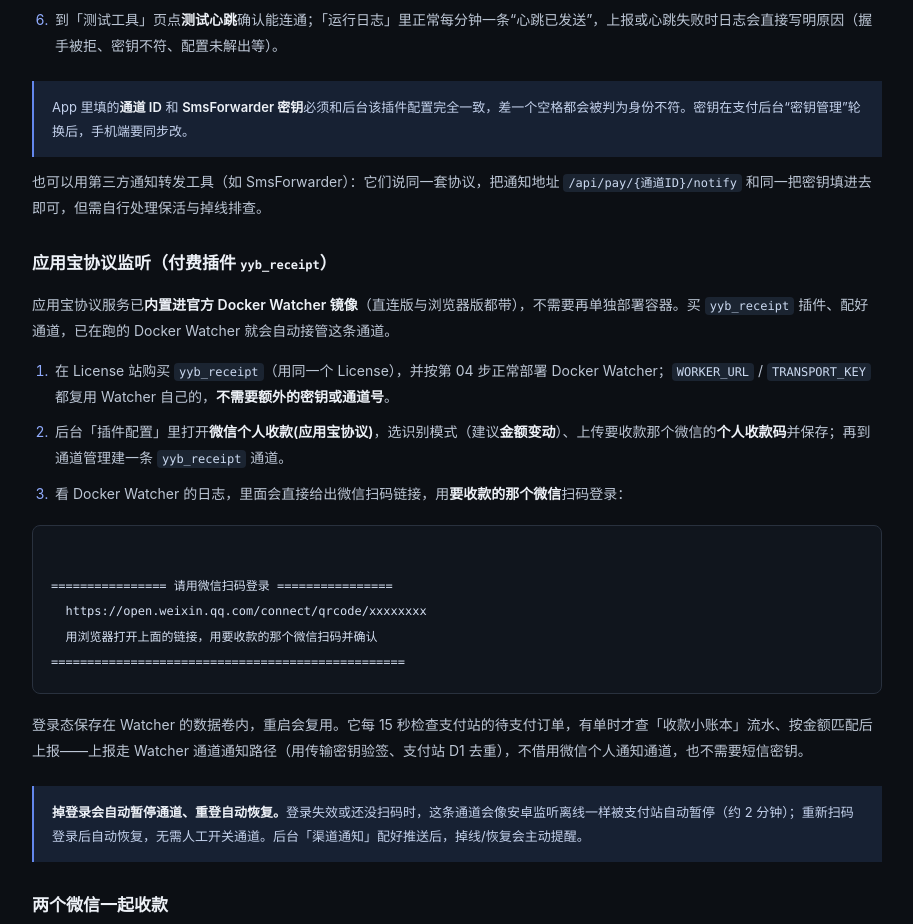
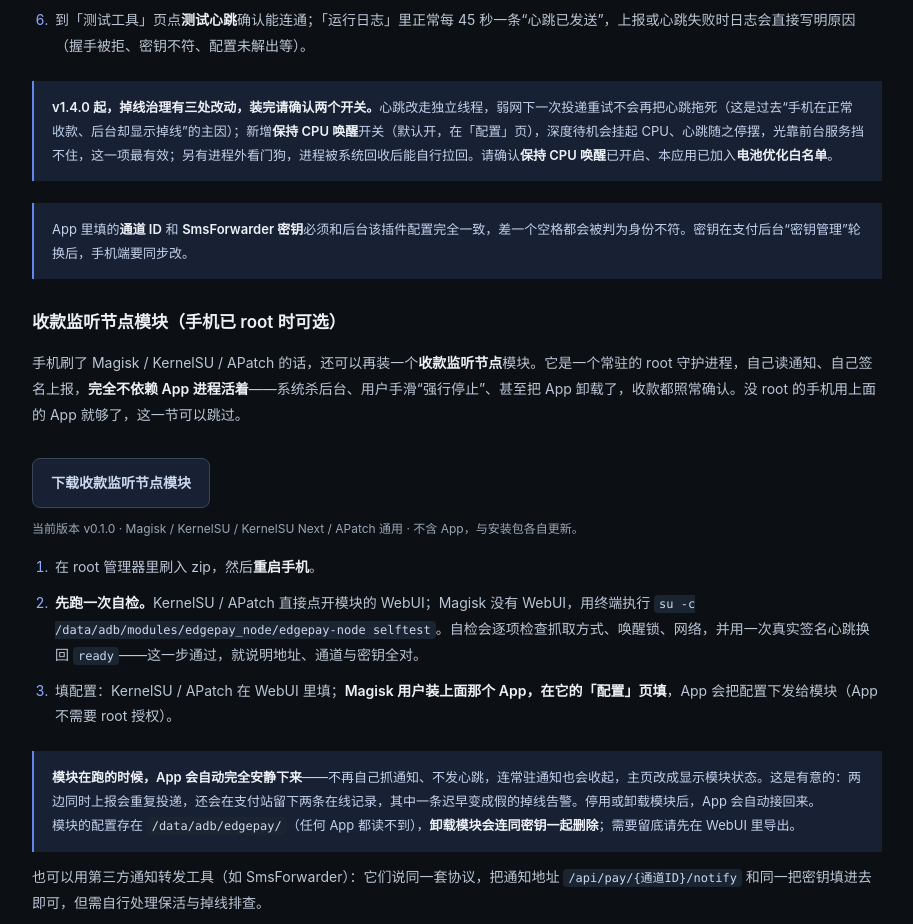
Before and after one commit to Suk-ldev/edgepay-deploy-wizard, a website: page public/guide.html in a window 1280 px wide. Shown: the part 8805-9729 px from the top of the page, without its empty margins (354-1267 px from the left). Drawn offline with Linux system fonts and the light colour scheme.

Commit message:
sync: feat(watcher-android): 模块在时只认模块那一份配置，APP 做镜像

```diff
--- a/public/guide.html
+++ b/public/guide.html
@@ -138,16 +138,27 @@ docker compose logs -f --tail=100</code></pre>
 <h3>手机通知监听</h3>
 <p>先在后台「插件配置」里打开<strong>微信个人收款监听</strong>，填 SmsForwarder 密钥、上传收款码并保存，再到通道管理建一条通道，记下<strong>通道 ID</strong> 和这份配置里的 <strong>SmsForwarder 密钥</strong>。手机端读取微信/支付宝的到账通知并上报，推荐用官方监听端 App：</p>
 <a class="dl-btn" href="/edgepay-watcher-android.apk" download>下载 EdgePay 安卓监听端</a>
-<p class="dl-meta">当前版本 v1.3.5 · Android 8.0 及以上 · 仅官方签名，覆盖安装需用同一来源的包。从第三方转发工具切过来时先卸载旧包。</p>
+<p class="dl-meta">当前版本 v1.4.0 · Android 8.0 及以上 · 仅官方签名，覆盖安装需用同一来源的包。从第三方转发工具切过来时先卸载旧包。</p>
 <ol class="fill-list">
 <li>安装后首次打开，按提示到系统设置里给 <strong>EdgePay Watcher</strong> 勾选<strong>通知使用权</strong>——这是读取到账通知的前提，不授权收不到任何通知。</li>
 <li>进「配置」页，<strong>Worker HTTPS 地址</strong>填支付站地址（与 <code>PUBLIC_BASE_URL</code> 完全一致，结尾不带斜杠）。</li>
 <li>在「微信个人收款」里打开<strong>启用此平台</strong>，<strong>通道 ID</strong> 填上面那条通道的数字，<strong>SmsForwarder 密钥</strong>填后台该配置里的同一把。要同时收支付宝，就在「支付宝个人收款」里照样填一遍。</li>
 <li>打开「运行开关 → <strong>启用到账监听</strong>」。</li>
 <li>「后台保障」里按机型开启<strong>开机自启</strong>并把本应用加入<strong>电池优化白名单</strong>；一加 / OPPO（ColorOS）等国产系统还要在系统设置里关掉对本应用的<strong>后台冻结 / 自启限制</strong>，否则监听会被系统杀掉。</li>
-<li>到「测试工具」页点<strong>测试心跳</strong>确认能连通；「运行日志」里正常每分钟一条“心跳已发送”，上报或心跳失败时日志会直接写明原因（握手被拒、密钥不符、配置未解出等）。</li>
+<li>到「测试工具」页点<strong>测试心跳</strong>确认能连通；「运行日志」里正常每 45 秒一条“心跳已发送”，上报或心跳失败时日志会直接写明原因（握手被拒、密钥不符、配置未解出等）。</li>
 </ol>
+<div class="notice"><strong>v1.4.0 起，掉线治理有三处改动，装完请确认两个开关。</strong>心跳改走独立线程，弱网下一次投递重试不会再把心跳拖死（这是过去“手机在正常收款、后台却显示掉线”的主因）；新增<strong>保持 CPU 唤醒</strong>开关（默认开，在「配置」页），深度待机会挂起 CPU、心跳随之停摆，光靠前台服务挡不住，这一项最有效；另有进程外看门狗，进程被系统回收后能自行拉回。请确认<strong>保持 CPU 唤醒</strong>已开启、本应用已加入<strong>电池优化白名单</strong>。</div>
 <div class="notice">App 里填的<strong>通道 ID</strong> 和 <strong>SmsForwarder 密钥</strong>必须和后台该插件配置完全一致，差一个空格都会被判为身份不符。密钥在支付后台“密钥管理”轮换后，手机端要同步改。</div>
+<h3>收款监听节点模块（手机已 root 时可选）</h3>
+<p>手机刷了 Magisk / KernelSU / APatch 的话，还可以再装一个<strong>收款监听节点</strong>模块。它是一个常驻的 root 守护进程，自己读通知、自己签名上报，<strong>完全不依赖 App 进程活着</strong>——系统杀后台、用户手滑“强行停止”、甚至把 App 卸载了，收款都照常确认。没 root 的手机用上面的 App 就够了，这一节可以跳过。</p>
+<a class="dl-btn" href="/edgepay-node-module.zip" download>下载收款监听节点模块</a>
+<p class="dl-meta">当前版本 v0.1.0 · Magisk / KernelSU / KernelSU Next / APatch 通用 · 不含 App，与安装包各自更新。</p>
+<ol class="fill-list">
+<li>在 root 管理器里刷入 zip，然后<strong>重启手机</strong>。</li>
+<li><strong>先跑一次自检。</strong>KernelSU / APatch 直接点开模块的 WebUI；Magisk 没有 WebUI，用终端执行 <code>su -c /data/adb/modules/edgepay_node/edgepay-node selftest</code>。自检会逐项检查抓取方式、唤醒锁、网络，并用一次真实签名心跳换回 <code>ready</code>——这一步通过，就说明地址、通道与密钥全对。</li>
+<li>填配置：KernelSU / APatch 在 WebUI 里填；<strong>Magisk 用户装上面那个 App，在它的「配置」页填</strong>，App 会把配置下发给模块（App 不需要 root 授权）。</li>
+</ol>
+<div class="notice"><strong>模块在跑的时候，App 会自动完全安静下来</strong>——不再自己抓通知、不发心跳，连常驻通知也会收起，主页改成显示模块状态。这是有意的：两边同时上报会重复投递，还会在支付站留下两条在线记录，其中一条迟早变成假的掉线告警。停用或卸载模块后，App 会自动接回来。<br>模块的配置存在 <code>/data/adb/edgepay/</code>（任何 App 都读不到），<strong>卸载模块会连同密钥一起删除</strong>；需要留底请先在 WebUI 里导出。</div>
 <p>也可以用第三方通知转发工具（如 SmsForwarder）：它们说同一套协议，把通知地址 <code>/api/pay/{通道ID}/notify</code> 和同一把密钥填进去即可，但需自行处理保活与掉线排查。</p>
 
 <h3>应用宝协议监听（付费插件 <code>yyb_receipt</code>）</h3>
```
Also changed, not shown: tests/public-pages.test.js (+10 -0 lines), 2 other files.
